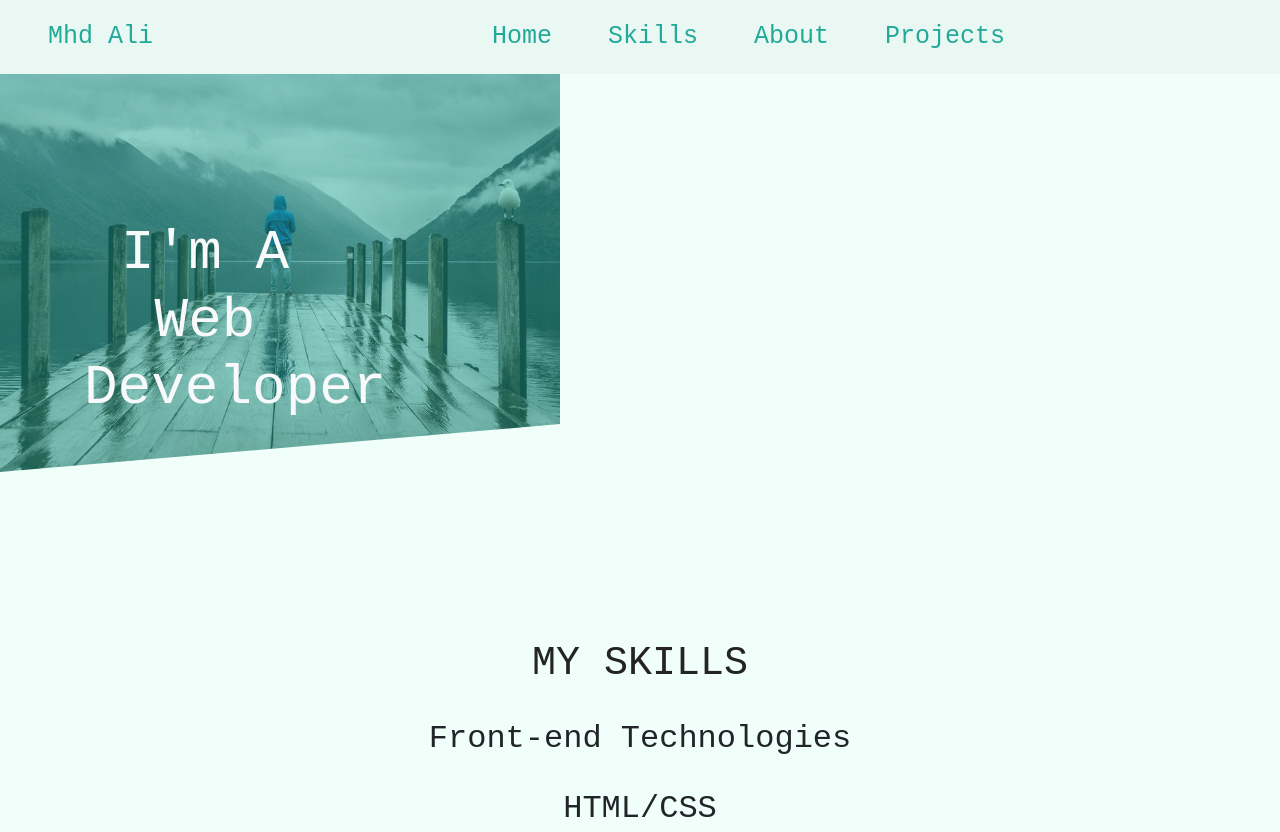
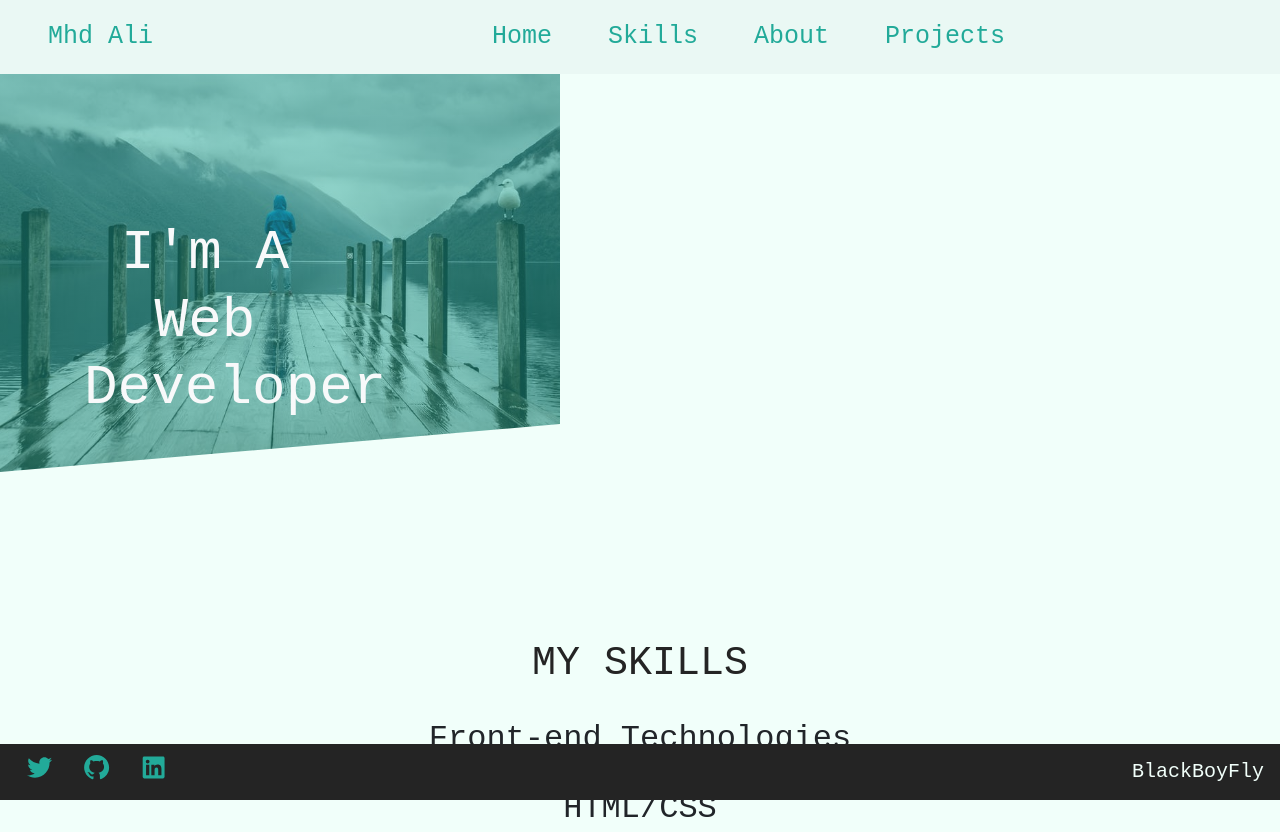
Before and after one commit to ekpenyongmike/khabdrick.github.io, a plain HTML site: page index.html in a window 1280 px wide. Shown: the top 832 px of the page. Drawn offline with nearby package versions, Linux system fonts and the light colour scheme.

Commit message:
Add files via upload

```diff
--- a/index.html
+++ b/index.html
@@ -276,16 +276,16 @@
   <!--end of customer reviews-->
 
   <!--footer-->
-  <footer class="container-fluid py-2 px-3">
+  <footer class="container-fluid fixed-bottom py-2 px-3">
     <div class="row">
-      <div class="col d-flex justify-content-between align-items-baseline">
+      <div class="col d-flex justify-content-between  align-items-baseline">
         <div class="footer-icons">
          <a href="https://twitter.com/Mhdd_Ali" class="mx-2"><i class="fab fa-twitter"></i></a>
          <a href="https://github.com/khabdrick" class="mx-2"><i class="fab fa-github"></i></a>
          <a href="https://www.linkedin.com/in/muhammed-akaba-50a784173/" class="mx-2"><i class="fab fa-linkedin"></i></a>
         </div>
         <h5 class="text-capitalize">
-          &copy;2020 copyright : Coder
+         BlackBoyFly
         </h5>
       </div>
     </div>
```
